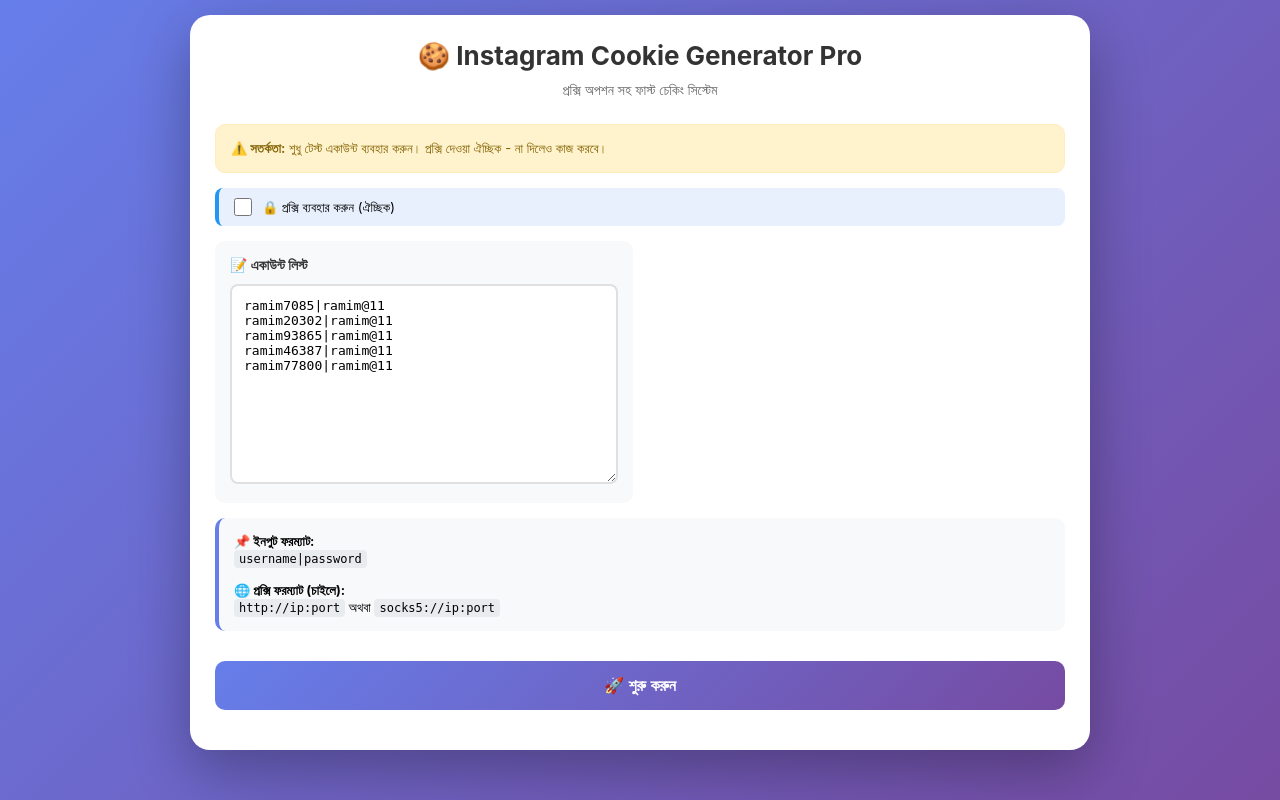
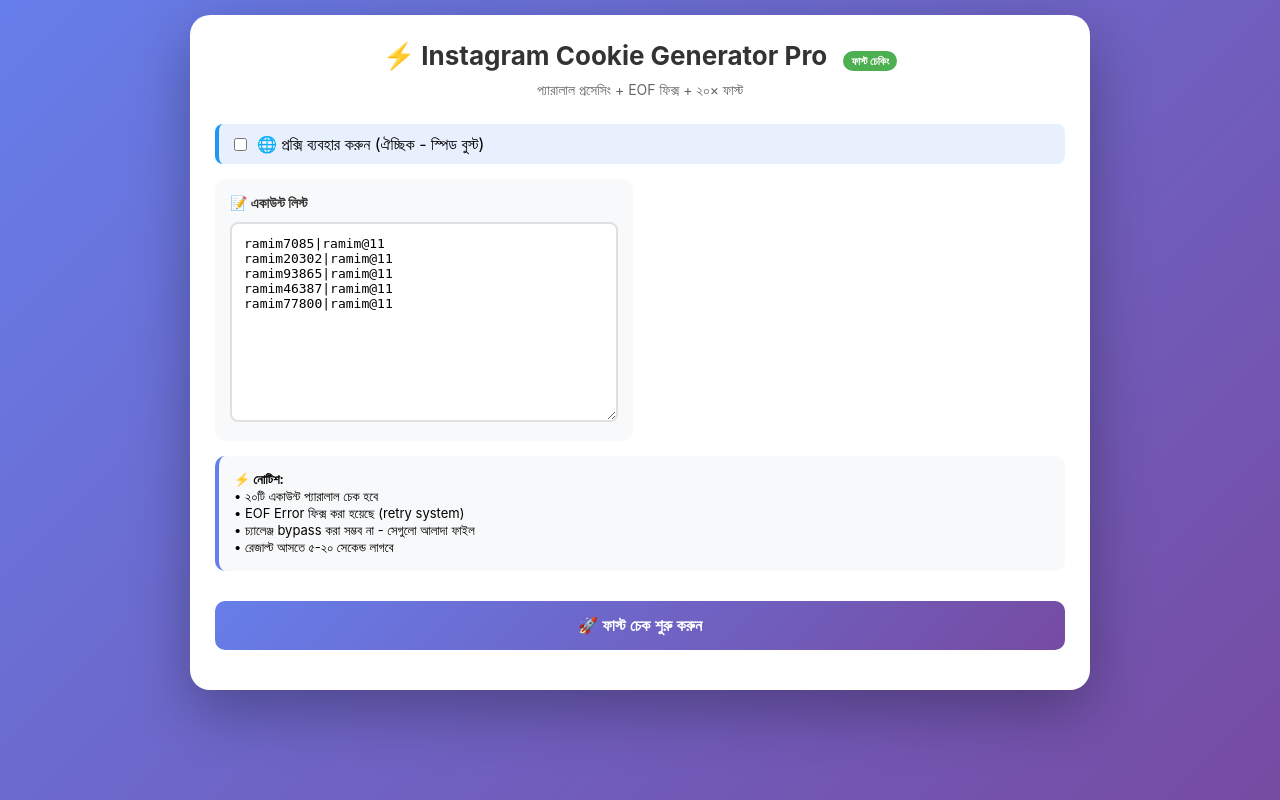
Before and after one commit to phdidea99-sys/insta-cookie-generator, a Flask app: page / in a window 1280 px wide. Run offline with Flask 3, Linux system fonts and the light colour scheme.

Commit message:
Update index.html

```diff
--- a/templates/index.html
+++ b/templates/index.html
@@ -5,11 +5,7 @@
     <meta name="viewport" content="width=device-width, initial-scale=1.0">
     <title>Insta Cookie Generator Pro</title>
     <style>
-        * {
-            margin: 0;
-            padding: 0;
-            box-sizing: border-box;
-        }
+        * { margin: 0; padding: 0; box-sizing: border-box; }
         body {
             font-family: -apple-system, BlinkMacSystemFont, 'Segoe UI', Roboto, sans-serif;
             background: linear-gradient(135deg, #667eea 0%, #764ba2 100%);
@@ -24,18 +20,9 @@
             padding: 25px;
             box-shadow: 0 20px 60px rgba(0,0,0,0.3);
         }
-        h1 {
-            text-align: center;
-            color: #333;
-            margin-bottom: 10px;
-            font-size: 26px;
-        }
-        .subtitle {
-            text-align: center;
-            color: #666;
-            margin-bottom: 25px;
-            font-size: 14px;
-        }
+        h1 { text-align: center; color: #333; margin-bottom: 10px; font-size: 26px; }
+        .subtitle { text-align: center; color: #666; margin-bottom: 25px; font-size: 14px; }
+
         .stats-container {
             display: grid;
             grid-template-columns: repeat(auto-fit, minmax(150px, 1fr));
@@ -54,16 +41,9 @@
         .stat-challenge { border-color: #17a2b8; }
         .stat-bad { border-color: #dc3545; }
         .stat-error { border-color: #6c757d; }
+        .stat-number { font-size: 24px; font-weight: bold; margin: 5px 0; }
+        .stat-label { font-size: 12px; color: #666; }
 
-        .stat-number {
-            font-size: 24px;
-            font-weight: bold;
-            margin: 5px 0;
-        }
-        .stat-label {
-            font-size: 12px;
-            color: #666;
-        }
         .input-section {
             display: grid;
             grid-template-columns: 1fr 1fr;
@@ -75,14 +55,7 @@
             border-radius: 10px;
             padding: 15px;
         }
-        .input-group h3 {
-            font-size: 14px;
-            margin-bottom: 10px;
-            color: #333;
-            display: flex;
-            align-items: center;
-            gap: 5px;
-        }
+        .input-group h3 { font-size: 14px; margin-bottom: 10px; color: #333; }
         textarea {
             width: 100%;
             height: 200px;
@@ -92,11 +65,6 @@
             font-family: monospace;
             font-size: 13px;
             resize: vertical;
-            background: white;
-        }
-        textarea:focus {
-            outline: none;
-            border-color: #667eea;
         }
         .proxy-option {
             background: #e8f0fe;
@@ -104,14 +72,9 @@
             padding: 10px 15px;
             border-radius: 8px;
             margin-bottom: 15px;
-            font-size: 13px;
             display: flex;
             align-items: center;
             gap: 10px;
-        }
-        .proxy-option input[type="checkbox"] {
-            width: 18px;
-            height: 18px;
         }
         .example {
             background: #f8f9fa;
@@ -120,12 +83,6 @@
             border-radius: 10px;
             margin-bottom: 15px;
             font-size: 13px;
-        }
-        .example code {
-            background: #e9ecef;
-            padding: 2px 5px;
-            border-radius: 4px;
-            font-size: 12px;
         }
         button {
             width: 100%;
@@ -139,10 +96,8 @@
             cursor: pointer;
             margin: 15px 0;
         }
-        button:disabled {
-            opacity: 0.5;
-            cursor: not-allowed;
-        }
+        button:disabled { opacity: 0.5; cursor: not-allowed; }
+
         .progress-container {
             background: #f8f9fa;
             padding: 15px;
@@ -163,18 +118,12 @@
             width: 0%;
             transition: width 0.3s;
         }
-        .status-text {
-            text-align: center;
-            margin: 10px 0;
-            color: #666;
-        }
-        .download-section {
-            margin-top: 20px;
-            display: none;
-        }
+        .status-text { text-align: center; margin: 10px 0; color: #666; }
+
+        .download-section { margin-top: 20px; display: none; }
         .download-grid {
             display: grid;
-            grid-template-columns: repeat(auto-fit, minmax(160px, 1fr));
+            grid-template-columns: repeat(auto-fit, minmax(140px, 1fr));
             gap: 10px;
             margin-top: 15px;
         }
@@ -185,7 +134,7 @@
             color: white;
             font-weight: 600;
             cursor: pointer;
-            font-size: 14px;
+            font-size: 13px;
         }
         .btn-good { background: #28a745; }
         .btn-2fa { background: #ffc107; color: #333; }
@@ -193,35 +142,27 @@
         .btn-bad { background: #dc3545; }
         .btn-error { background: #6c757d; }
         .btn-all { background: #007bff; }
-        .info-text {
-            font-size: 12px;
-            color: #666;
-            margin-top: 5px;
-        }
-        .warning {
-            background: #fff3cd;
-            border: 1px solid #ffeeba;
-            color: #856404;
-            padding: 15px;
-            border-radius: 10px;
-            margin-bottom: 15px;
-            font-size: 13px;
+        .speed-badge {
+            background: #4CAF50;
+            color: white;
+            padding: 3px 8px;
+            border-radius: 12px;
+            font-size: 11px;
+            display: inline-block;
+            margin-left: 10px;
         }
     </style>
 </head>
 <body>
     <div class="container">
-        <h1>🍪 Instagram Cookie Generator Pro</h1>
-        <div class="subtitle">প্রক্সি অপশন সহ ফাস্ট চেকিং সিস্টেম</div>
-
-        <div class="warning">
-            <strong>⚠️ সতর্কতা:</strong> শুধু টেস্ট একাউন্ট ব্যবহার করুন।
-            প্রক্সি দেওয়া ঐচ্ছিক - না দিলেও কাজ করবে।
-        </div>
+        <h1>⚡ Instagram Cookie Generator Pro
+            <span class="speed-badge">ফাস্ট চেকিং</span>
+        </h1>
+        <div class="subtitle">প্যারালাল প্রসেসিং + EOF ফিক্স + ২০× ফাস্ট</div>
 
         <div class="proxy-option">
             <input type="checkbox" id="enableProxy" onchange="toggleProxy()">
-            <label for="enableProxy">🔒 প্রক্সি ব্যবহার করুন (ঐচ্ছিক)</label>
+            <label for="enableProxy">🌐 প্রক্সি ব্যবহার করুন (ঐচ্ছিক - স্পিড বুস্ট)</label>
         </div>
 
         <div class="input-section">
@@ -235,20 +176,21 @@ ramim77800|ramim@11</textarea>
             </div>
 
             <div class="input-group" id="proxySection" style="display: none;">
-                <h3>🌐 প্রক্সি লিস্ট (ঐচ্ছিক)</h3>
-                <textarea id="proxyData" placeholder="http://45.79.120.99:3128&#10;http://68.183.191.12:3128&#10;http://167.99.86.11:3128"></textarea>
+                <h3>🌐 প্রক্সি লিস্ট (ফাস্ট প্রক্সি দিলে স্পিড বাড়ে)</h3>
+                <textarea id="proxyData" placeholder="http://45.79.120.99:3128&#10;http://68.183.191.12:3128"></textarea>
                 <div class="info-text">প্রতি লাইনে একটি প্রক্সি। ফরম্যাট: http://ip:port</div>
             </div>
         </div>
 
         <div class="example">
-            <strong>📌 ইনপুট ফরম্যাট:</strong><br>
-            <code>username|password</code><br><br>
-            <strong>🌐 প্রক্সি ফরম্যাট (চাইলে):</strong><br>
-            <code>http://ip:port</code> অথবা <code>socks5://ip:port</code>
+            <strong>⚡ নোটিশ:</strong><br>
+            • ২০টি একাউন্ট প্যারালাল চেক হবে<br>
+            • EOF Error ফিক্স করা হয়েছে (retry system)<br>
+            • চ্যালেঞ্জ bypass করা সম্ভব না - সেগুলো আলাদা ফাইল<br>
+            • রেজাল্ট আসতে ৫-২০ সেকেন্ড লাগবে
         </div>
 
-        <button id="submitBtn" onclick="startProcessing()">🚀 শুরু করুন</button>
+        <button id="submitBtn" onclick="startProcessing()">🚀 ফাস্ট চেক শুরু করুন</button>
 
         <div class="stats-container" id="statsContainer" style="display: none;">
             <div class="stat-card stat-good">
@@ -283,12 +225,12 @@ ramim77800|ramim@11</textarea>
         <div class="download-section" id="downloadSection">
             <h3>📥 ডাউনলোড অপশন:</h3>
             <div class="download-grid">
-                <button class="download-btn btn-good" onclick="downloadFile('good')">✅ গুড একাউন্ট</button>
-                <button class="download-btn btn-2fa" onclick="downloadFile('2fa')">🔐 2FA একাউন্ট</button>
+                <button class="download-btn btn-good" onclick="downloadFile('good')">✅ গুড</button>
+                <button class="download-btn btn-2fa" onclick="downloadFile('2fa')">🔐 2FA</button>
                 <button class="download-btn btn-challenge" onclick="downloadFile('challenge')">⚠️ চ্যালেঞ্জ</button>
                 <button class="download-btn btn-bad" onclick="downloadFile('bad')">❌ ব‍্যাড</button>
                 <button class="download-btn btn-error" onclick="downloadFile('error')">❗ error</button>
-                <button class="download-btn btn-all" onclick="downloadAll()">📦 সব একসাথে</button>
+                <button class="download-btn btn-all" onclick="downloadFile('all')">📦 সব একসাথে</button>
             </div>
         </div>
     </div>
@@ -321,6 +263,8 @@ ramim77800|ramim@11</textarea>
             document.getElementById('statusText').innerText = 'প্রসেসিং শুরু হচ্ছে...';
             document.getElementById('submitBtn').disabled = true;
 
+            const startTime = Date.now();
+
             fetch('/api/submit', {
                 method: 'POST',
                 headers: {'Content-Type': 'application/json'},
@@ -336,11 +280,7 @@ ramim77800|ramim@11</textarea>
                     resetUI();
                     return;
                 }
-
                 currentJobId = data.job_id;
-                if (data.proxy_count > 0) {
-                    document.getElementById('statusText').innerText = `প্রসেসিং শুরু... (${data.proxy_count} টি প্রক্সি ব্যবহার হবে)`;
-                }
                 checkStatus();
             })
             .catch(error => {
@@ -363,16 +303,8 @@ ramim77800|ramim@11</textarea>
                             return;
                         }
 
-                        // প্রোগ্রেস আপডেট
                         document.getElementById('progressFill').style.width = data.progress + '%';
 
-                        let statusText = `প্রসেসিং... ${data.progress}%`;
-                        if (data.proxy_count > 0) {
-                            statusText += ` (${data.proxy_count} টি প্রক্সি)`;
-                        }
-                        document.getElementById('statusText').innerText = statusText;
-
-                        // স্ট্যাটাস দেখান
                         if (data.details) {
                             document.getElementById('statsContainer').style.display = 'grid';
                             document.getElementById('statGood').innerText = data.details.good || 0;
@@ -380,32 +312,31 @@ ramim77800|ramim@11</textarea>
                             document.getElementById('statChallenge').innerText = data.details.challenge || 0;
                             document.getElementById('statBad').innerText = data.details.bad || 0;
                             document.getElementById('statError').innerText = data.details.error || 0;
+
+                            document.getElementById('statusText').innerText =
+                                `✅ গুড: ${data.details.good} | 🔐 2FA: ${data.details['2fa']} | ⚠️ চ্যালেঞ্জ: ${data.details.challenge} | ❌ ব‍্যাড: ${data.details.bad} | ❗ error: ${data.details.error}`;
                         }
 
-                        // সম্পন্ন হলে
                         if (data.status === 'completed') {
                             clearInterval(statusInterval);
                             document.getElementById('progressFill').style.width = '100%';
-                            document.getElementById('statusText').innerText = '✅ সম্পন্ন!';
                             document.getElementById('submitBtn').disabled = false;
                             document.getElementById('downloadSection').style.display = 'block';
+
+                            const endTime = Date.now();
+                            const timeTaken = ((endTime - startTime) / 1000).toFixed(1);
+                            document.getElementById('statusText').innerText += ` | সম্পন্ন! সময় লাগলো: ${timeTaken} সেকেন্ড`;
                         }
                     })
                     .catch(error => {
                         console.error('Status error:', error);
                     });
-            }, 2000);
+            }, 1000); // প্রতি ১ সেকেন্ডে আপডেট
         }
 
         function downloadFile(type) {
             if (currentJobId) {
                 window.location.href = `/api/download/${currentJobId}/${type}`;
-            }
-        }
-
-        function downloadAll() {
-            if (currentJobId) {
-                window.location.href = `/api/download/all/${currentJobId}`;
             }
         }
 
```
